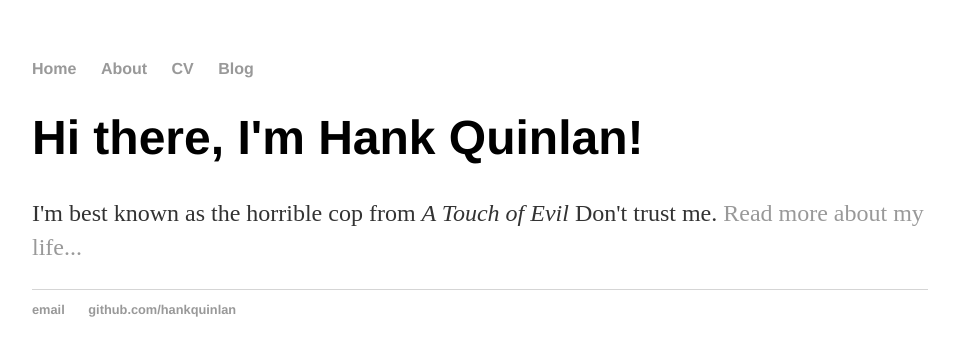
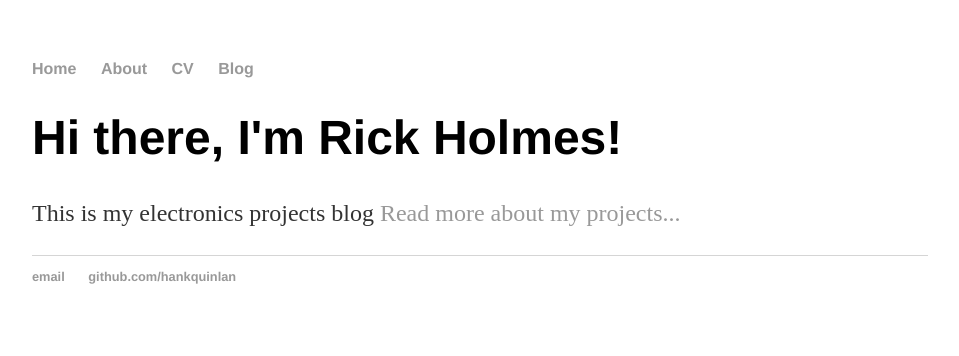
Before and after one commit to rickh87/rickh87.github.io, a Jekyll site: the page built from index.html, in a window 1280 px wide. Shown: the top 356 px of the page, without its empty margins (160-1119 px from the left). Built offline with Jekyll 4.4.1, drawn with Linux system fonts in a browser that asks for light colours.

Commit message:
personalized the index file

```diff
--- a/index.html
+++ b/index.html
@@ -1,8 +1,8 @@
 ---
 layout: default
-title: Hank Quinlan, Horrible Cop
+title: ick Holmes
 ---
 <div class="blurb">
-	<h1>Hi there, I'm Hank Quinlan!</h1>
-	<p>I'm best known as the horrible cop from <em>A Touch of Evil</em> Don't trust me. <a href="/about">Read more about my life...</a></p>
+	<h1>Hi there, I'm Rick Holmes!</h1>
+	<p>This is my electronics projects blog <a href="/about">Read more about my projects...</a></p>
 </div><!-- /.blurb -->
```
